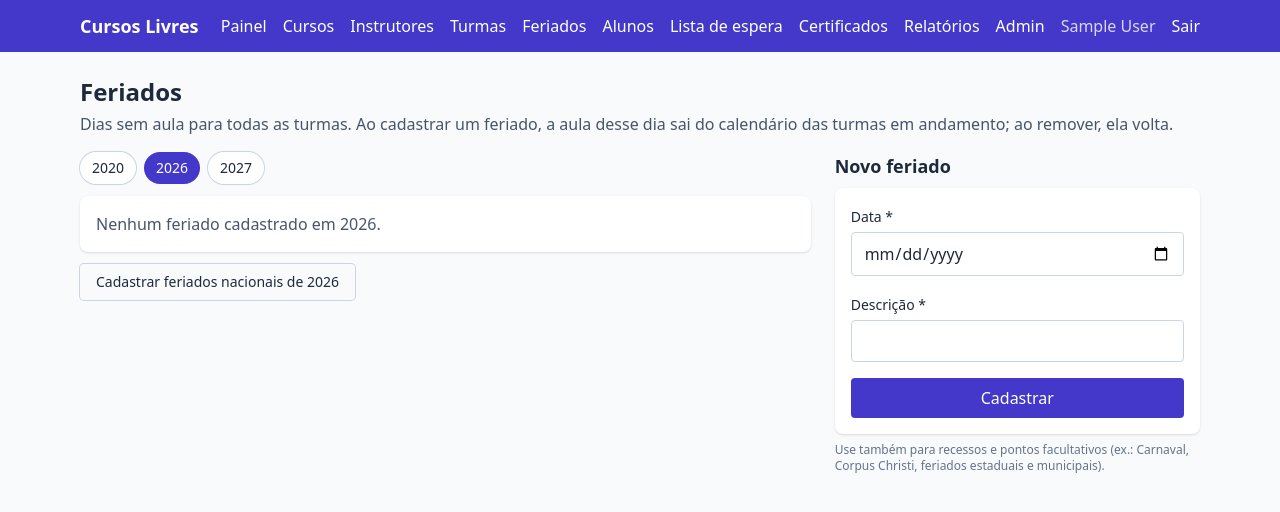
After one commit to NOiY-G/Projeto-Escola---Prof.-Claudio-, a Django app: page /turmas/feriados/ in a window 1280 px wide. The commit adds this page. Shown: the top 512 px of the page. Run offline with Django 5.2, Linux system fonts and the light colour scheme; a user stored in the database is signed in; tables that the repository leaves empty hold one stand-in row (values such as "Sample post"); some libraries are stand-ins or nearby versions.

Commit message:
Tela de feriados
- Modelo Feriado (data única + descrição): dia sem aula para todas as
  turmas; também serve para recessos e pontos facultativos
- A geração de aulas passa a pular os feriados
- Cadastrar um feriado tira do calendário a aula desse dia nas turmas não
  encerradas; aulas com chamada são mantidas e o sistema avisa. Remover o
  feriado devolve só a aula daquele dia (não recria outras apagadas à mão)
- Botão para cadastrar os feriados nacionais do ano, com Sexta-feira
  Santa calculada a partir da Páscoa e o 20 de novembro (Lei 14.759/2023)
- Tela em Feriados (menu do administrador), por ano, e registro no
  Django Admin
- popular_demo cadastra os feriados nacionais do ano anterior, atual e
  seguinte
- 18 testes novos (206 no total)

Co-Authored-By: Claude Opus 5.5 <noreply@anthropic.com>
Claude-Session: https://claude.ai/code/session_0124Z17yNcSkUxkxQ1w4WCkQ

```diff
--- a/apps/turmas/forms.py
+++ b/apps/turmas/forms.py
@@ -3,7 +3,7 @@ from django import forms
 from apps.catalogo.models import Curso
 from apps.contas.forms import DataInput, EstiloTailwindMixin, HoraInput
 
-from .models import DIAS_SEMANA, Turma
+from .models import DIAS_SEMANA, Feriado, Turma
 
 
 class TurmaForm(EstiloTailwindMixin, forms.ModelForm):
@@ -46,3 +46,11 @@ class TurmaForm(EstiloTailwindMixin, forms.ModelForm):
         # Guarda na ordem da semana, ex.: "seg,qua".
         escolhidos = set(self.cleaned_data["dias_semana"])
         return ",".join(codigo for codigo, _ in DIAS_SEMANA if codigo in escolhidos)
+
+
+class FeriadoForm(EstiloTailwindMixin, forms.ModelForm):
+    class Meta:
+        model = Feriado
+        fields = ["data", "descricao"]
+        widgets = {"data": DataInput}
+        labels = {"descricao": "Descrição"}
--- a/apps/turmas/models.py
+++ b/apps/turmas/models.py
@@ -121,3 +121,18 @@ class Aula(models.Model):
 
     def __str__(self):
         return f"{self.turma.codigo} – {self.data:%d/%m/%Y}"
+
+
+class Feriado(models.Model):
+    """Dia sem aula para todas as turmas (feriado, recesso, ponto facultativo)."""
+
+    data = models.DateField("data", unique=True)
+    descricao = models.CharField("descrição", max_length=120)
+
+    class Meta:
+        verbose_name = "feriado"
+        verbose_name_plural = "feriados"
+        ordering = ["data"]
+
+    def __str__(self):
+        return f"{self.data:%d/%m/%Y} – {self.descricao}"
--- a/apps/turmas/urls.py
+++ b/apps/turmas/urls.py
@@ -7,6 +7,9 @@ app_name = "turmas"
 urlpatterns = [
     path("", views.TurmaListView.as_view(), name="turma_lista"),
     path("nova/", views.TurmaCreateView.as_view(), name="turma_nova"),
+    path("feriados/", views.feriados, name="feriados"),
+    path("feriados/nacionais/", views.feriados_nacionais, name="feriados_nacionais"),
+    path("feriados/<int:pk>/remover/", views.feriado_remover, name="feriado_remover"),
     path("<int:pk>/", views.TurmaDetailView.as_view(), name="turma_detalhe"),
     path("<int:pk>/editar/", views.TurmaUpdateView.as_view(), name="turma_editar"),
 ]
--- a/apps/turmas/views.py
+++ b/apps/turmas/views.py
@@ -1,18 +1,20 @@
 from django.contrib import messages
+from django.shortcuts import get_object_or_404, redirect, render
 from django.urls import reverse
+from django.utils import timezone
+from django.views.decorators.http import require_POST
 from django.views.generic import CreateView, DetailView, ListView, UpdateView
 
 from apps.catalogo.models import Curso
 from apps.catalogo.views import AdminMixin, FormPaginaMixin
-from apps.contas.decorators import PerfilRequeridoMixin
+from apps.contas.decorators import PerfilRequeridoMixin, perfil_requerido
 from apps.contas.services import PERFIL_ADMINISTRADOR, PERFIL_INSTRUTOR
-
 from apps.matriculas import services as matriculas_services
 from apps.matriculas.models import Matricula
 
 from . import services
-from .forms import TurmaForm
-from .models import Turma
+from .forms import FeriadoForm, TurmaForm
+from .models import Feriado, Turma
 
 
 class AdminOuInstrutorMixin(PerfilRequeridoMixin):
@@ -120,3 +122,87 @@ class TurmaUpdateView(AdminMixin, FormPaginaMixin, UpdateView):
 
     def get_success_url(self):
         return reverse("turmas:turma_detalhe", args=[self.object.pk])
+
+
+# Feriados
+
+
+def _codigos(aulas):
+    return ", ".join(sorted({a.turma.codigo for a in aulas}))
+
+
+def _avisar_feriado(request, resultado):
+    if resultado.removidas:
+        messages.info(
+            request,
+            f"{len(resultado.removidas)} aula(s) retirada(s) do calendário: {_codigos(resultado.removidas)}.",
+        )
+    if resultado.mantidas:
+        messages.warning(
+            request,
+            "Aulas mantidas porque já têm chamada nesse dia: "
+            + "; ".join(f"{a.turma.codigo} em {a.data:%d/%m/%Y}" for a in resultado.mantidas)
+            + ". Se não houve aula, apague-as pelo Django Admin.",
+        )
+    if resultado.criadas:
+        messages.info(
+            request,
+            f"{len(resultado.criadas)} aula(s) devolvida(s) ao calendário: {_codigos(resultado.criadas)}.",
+        )
+
+
+@perfil_requerido(PERFIL_ADMINISTRADOR)
+def feriados(request):
+    hoje = timezone.localdate()
+    ano = int(request.GET["ano"]) if request.GET.get("ano", "").isdigit() else hoje.year
+    if request.method == "POST":
+        form = FeriadoForm(request.POST)
+        if form.is_valid():
+            feriado, resultado = services.cadastrar_feriado(
+                form.cleaned_data["data"], form.cleaned_data["descricao"]
+            )
+            messages.success(request, f"Feriado de {feriado.data:%d/%m/%Y} cadastrado.")
+            _avisar_feriado(request, resultado)
+            return redirect(f"{reverse('turmas:feriados')}?ano={feriado.data.year}")
+    else:
+        form = FeriadoForm()
+    anos = sorted({d.year for d in Feriado.objects.dates("data", "year")} | {hoje.year, hoje.year + 1})
+    return render(
+        request,
+        "turmas/feriados.html",
+        {
+            "form": form,
+            "ano": ano,
+            "anos": anos,
+            "feriados": Feriado.objects.filter(data__year=ano),
+            "hoje": hoje,
+            "faltam_nacionais": any(
+                not Feriado.objects.filter(data=data).exists()
+                for data, _ in services.feriados_nacionais(ano)
+            ),
+        },
+    )
+
+
+@require_POST
+@perfil_requerido(PERFIL_ADMINISTRADOR)
+def feriados_nacionais(request):
+    ano = int(request.POST["ano"]) if request.POST.get("ano", "").isdigit() else timezone.localdate().year
+    cadastrados, resultado = services.cadastrar_feriados_nacionais(ano)
+    if cadastrados:
+        messages.success(request, f"{len(cadastrados)} feriado(s) nacional(is) de {ano} cadastrado(s).")
+    else:
+        messages.info(request, f"Os feriados nacionais de {ano} já estavam cadastrados.")
+    _avisar_feriado(request, resultado)
+    return redirect(f"{reverse('turmas:feriados')}?ano={ano}")
+
+
+@require_POST
+@perfil_requerido(PERFIL_ADMINISTRADOR)
+def feriado_remover(request, pk):
+    feriado = get_object_or_404(Feriado, pk=pk)
+    data, descricao = feriado.data, feriado.descricao
+    resultado = services.remover_feriado(feriado)
+    messages.success(request, f"Feriado de {data:%d/%m/%Y} ({descricao}) removido.")
+    _avisar_feriado(request, resultado)
+    return redirect(f"{reverse('turmas:feriados')}?ano={data.year}")
--- a/templates/partials/formulario.html
+++ b/templates/partials/formulario.html
@@ -5,7 +5,7 @@
   </div>
 {% endif %}
 {% for campo in form.hidden_fields %}{{ campo }}{% endfor %}
-<div class="grid gap-4 sm:grid-cols-2">
+<div class="grid gap-4 {% if not uma_coluna %}sm:grid-cols-2{% endif %}">
   {% for campo in form.visible_fields %}
     <div class="{% if campo.field.widget.input_type == 'checkbox' and not campo.field.choices %}flex items-center gap-2{% endif %}{% if campo.field.widget.attrs.rows %} sm:col-span-2{% endif %}">
       {% if campo.field.widget.input_type == "checkbox" and not campo.field.choices %}
--- a/templates/partials/menu.html
+++ b/templates/partials/menu.html
@@ -3,6 +3,7 @@
   <a class="{{ classe }}" href="{% url 'catalogo:curso_lista' %}">Cursos</a>
   <a class="{{ classe }}" href="{% url 'catalogo:instrutor_lista' %}">Instrutores</a>
   <a class="{{ classe }}" href="{% url 'turmas:turma_lista' %}">Turmas</a>
+  <a class="{{ classe }}" href="{% url 'turmas:feriados' %}">Feriados</a>
   <a class="{{ classe }}" href="{% url 'alunos:aluno_lista' %}">Alunos</a>
   <a class="{{ classe }}" href="{% url 'matriculas:lista_espera' %}">Lista de espera</a>
   <a class="{{ classe }}" href="{% url 'certificados:lista' %}">Certificados</a>
--- /dev/null
+++ b/templates/turmas/feriados.html
@@ -0,0 +1,64 @@
+{% extends "base.html" %}
+{% load l10n %}
+{% block title %}Feriados · Cursos Livres{% endblock %}
+{% block content %}
+<h1 class="text-2xl font-semibold">Feriados</h1>
+<p class="mb-4 mt-1 text-slate-600">
+  Dias sem aula para todas as turmas. Ao cadastrar um feriado, a aula desse dia sai do calendário das
+  turmas em andamento; ao remover, ela volta.
+</p>
+
+<div class="grid gap-6 lg:grid-cols-[2fr_1fr]">
+  <section>
+    <div class="mb-3 flex flex-wrap items-center gap-2">
+      {% for a in anos %}
+        <a href="?ano={{ a|unlocalize }}"
+           class="rounded-full px-3 py-1.5 text-sm {% if a == ano %}bg-indigo-700 text-white{% else %}bg-white ring-1 ring-slate-300 hover:bg-slate-50{% endif %}"
+           {% if a == ano %}aria-current="page"{% endif %}>{{ a|unlocalize }}</a>
+      {% endfor %}
+    </div>
+
+    <div class="overflow-hidden rounded-lg bg-white shadow">
+      <ul class="divide-y divide-slate-100">
+        {% for feriado in feriados %}
+          <li class="flex items-center justify-between gap-3 p-3 {% if feriado.data < hoje %}text-slate-500{% endif %}">
+            <div>
+              <p class="font-medium">{{ feriado.descricao }}</p>
+              <p class="text-sm">{{ feriado.data|date:"d/m/Y" }} · {{ feriado.data|date:"l" }}</p>
+            </div>
+            <form method="post" action="{% url 'turmas:feriado_remover' feriado.pk %}"
+                  onsubmit="return confirm('Remover o feriado de {{ feriado.data|date:"d/m/Y" }}? As aulas desse dia voltam ao calendário.')">
+              {% csrf_token %}
+              <button class="rounded px-2 py-1 text-xs text-red-700 ring-1 ring-red-200 hover:bg-red-50">Remover</button>
+            </form>
+          </li>
+        {% empty %}
+          <li class="p-4 text-slate-600">Nenhum feriado cadastrado em {{ ano|unlocalize }}.</li>
+        {% endfor %}
+      </ul>
+    </div>
+
+    {% if faltam_nacionais %}
+      <form method="post" action="{% url 'turmas:feriados_nacionais' %}" class="mt-3">
+        {% csrf_token %}
+        <input type="hidden" name="ano" value="{{ ano|unlocalize }}">
+        <button class="w-full rounded px-4 py-2 text-sm ring-1 ring-slate-300 hover:bg-white sm:w-auto">
+          Cadastrar feriados nacionais de {{ ano|unlocalize }}
+        </button>
+      </form>
+    {% endif %}
+  </section>
+
+  <section>
+    <h2 class="mb-2 text-lg font-semibold">Novo feriado</h2>
+    <form method="post" class="rounded-lg bg-white p-4 shadow" novalidate>
+      {% csrf_token %}
+      {% include "partials/formulario.html" with uma_coluna=True %}
+      <button class="mt-4 w-full rounded bg-indigo-700 px-4 py-2 font-medium text-white hover:bg-indigo-800">Cadastrar</button>
+    </form>
+    <p class="mt-2 text-xs text-slate-500">
+      Use também para recessos e pontos facultativos (ex.: Carnaval, Corpus Christi, feriados estaduais e municipais).
+    </p>
+  </section>
+</div>
+{% endblock %}
```
Also changed, not shown: apps/catalogo/management/commands/popular_demo.py (+7 -3 lines), apps/turmas/admin.py (+8 -1 lines), apps/turmas/services.py (+104 -3 lines), tests/test_feriados.py (added, +184 -0 lines), README.md, apps/turmas/migrations/0002_feriado.py (added).
